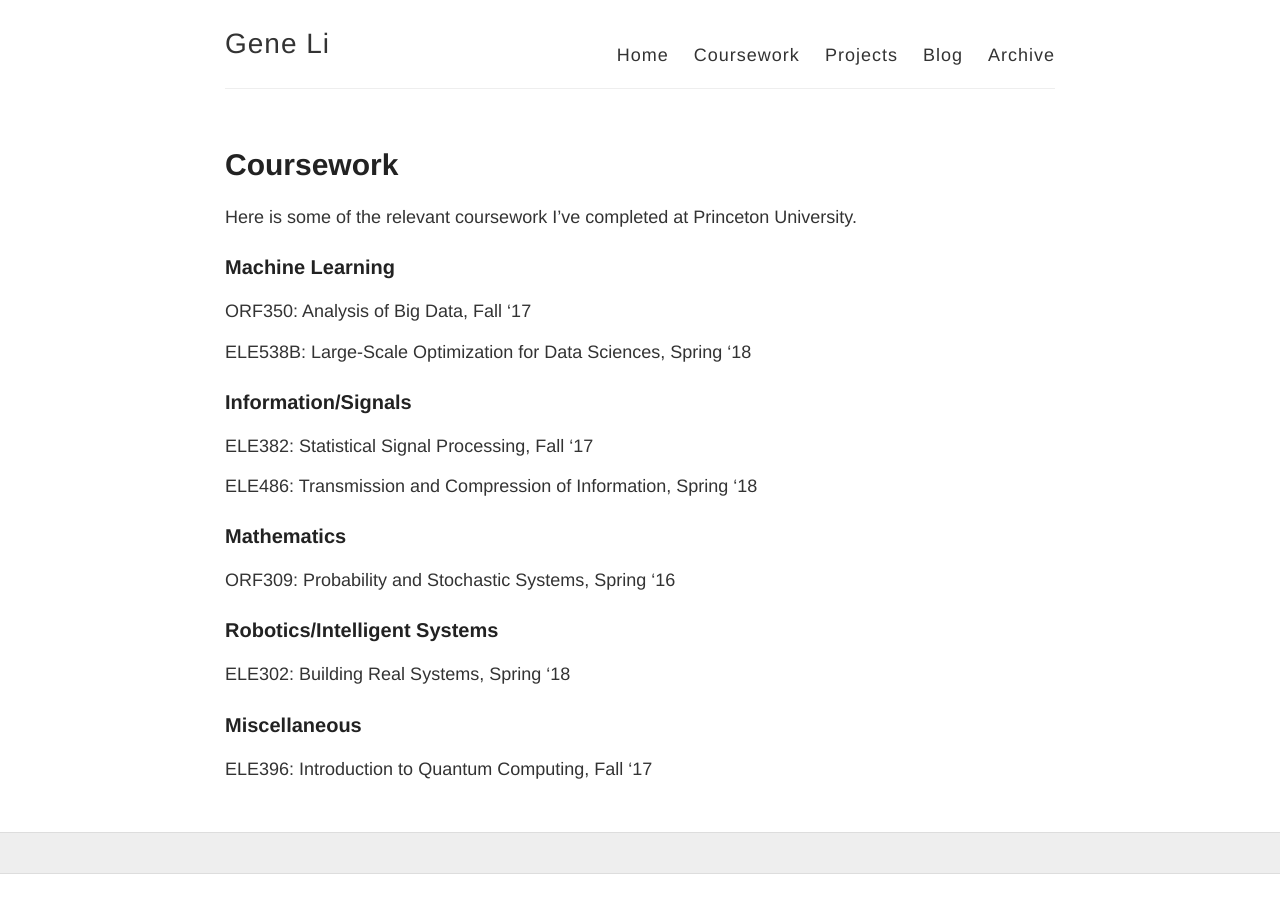
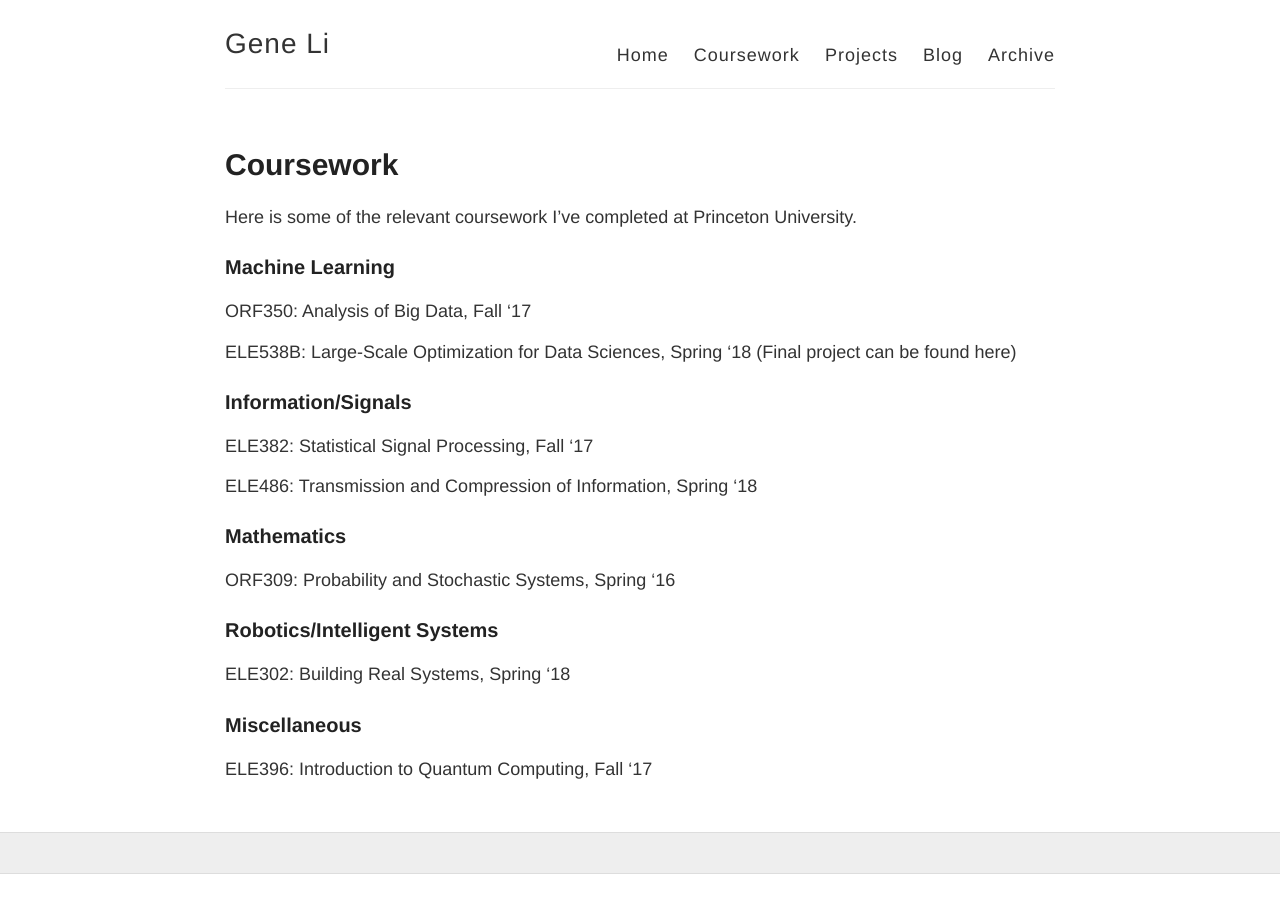
Before and after one commit to houcharlie/GXLI97.github.io, a Jekyll site: the page built from coursework.md, in a window 1280 px wide. Built offline with Jekyll 4.4.1, drawn with Linux system fonts in a browser that asks for light colours.

Commit message:
Update coursework.md

```diff
--- a/coursework.md
+++ b/coursework.md
@@ -10,7 +10,7 @@ Here is some of the relevant coursework I've completed at Princeton University.
 
 ORF350: Analysis of Big Data, Fall '17
 
-ELE538B: Large-Scale Optimization for Data Sciences, Spring '18
+ELE538B: Large-Scale Optimization for Data Sciences, Spring '18 (Final project can be found here)
 
 
 ### Information/Signals
```
